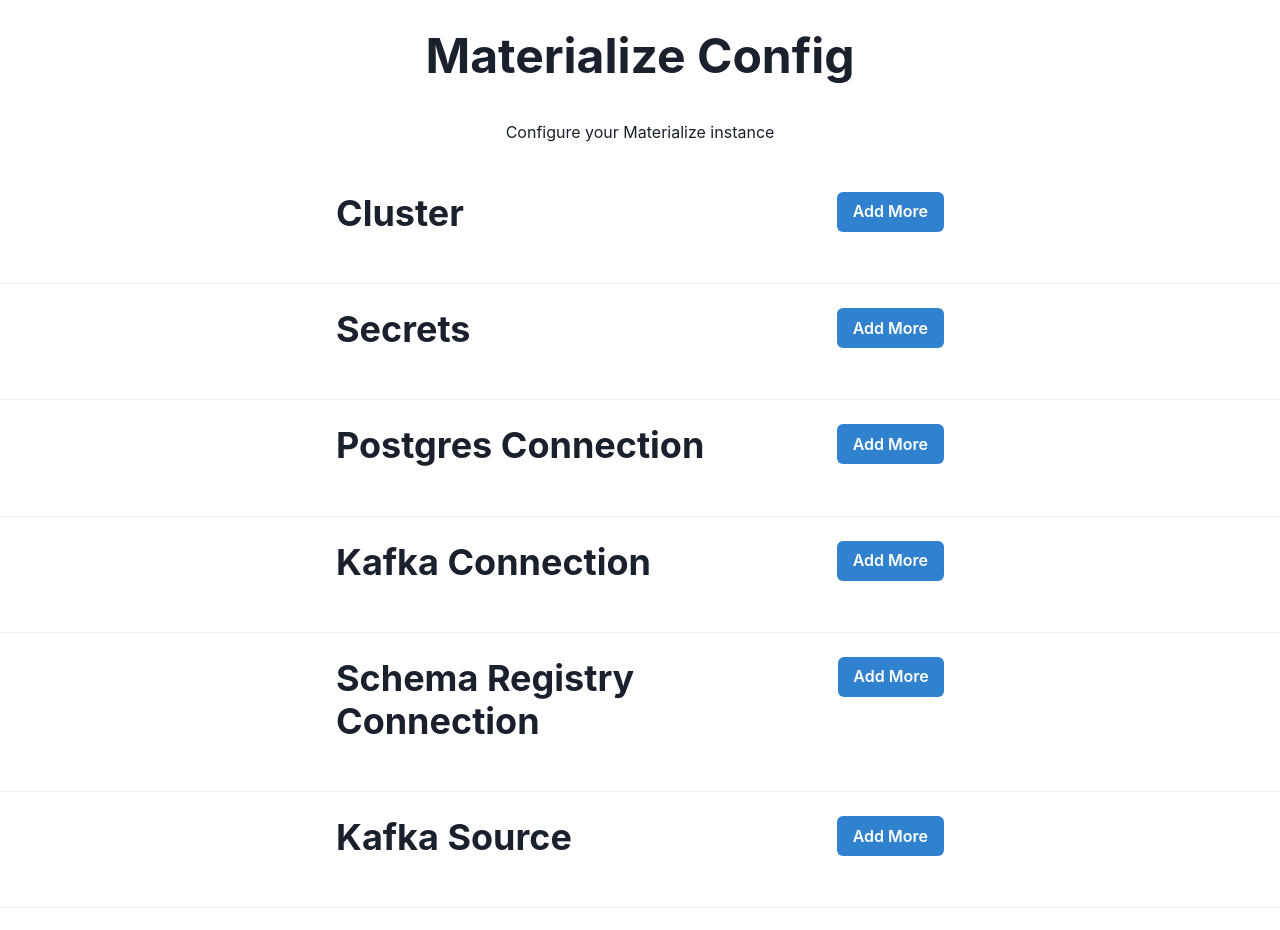
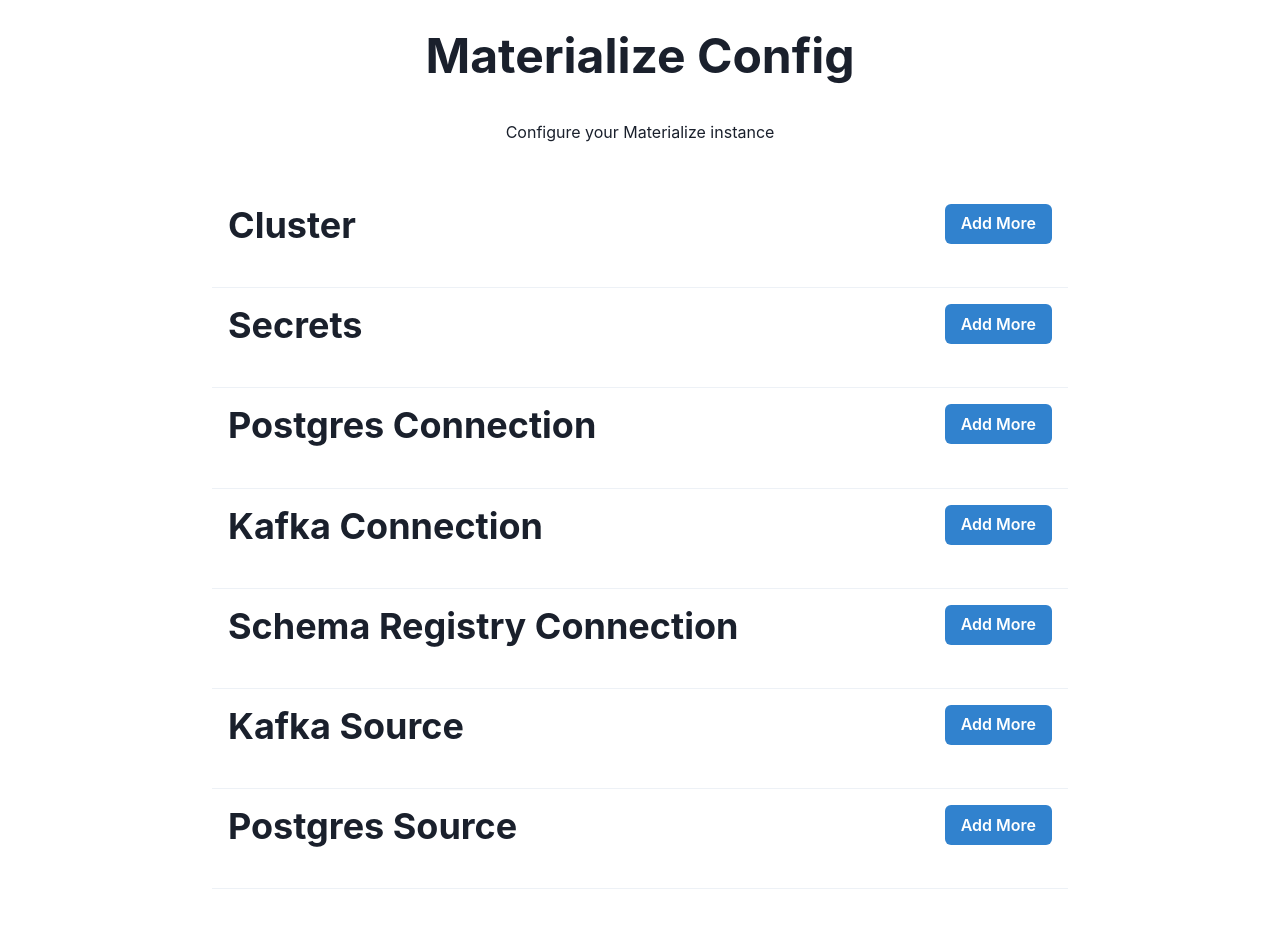
Before and after one commit to bobbyiliev/materialize-config, a React (Create React App) app: page / in a window 1280 px wide. Shown: the top 930 px of the page. After the commit the page ends 901 px from the top, so only its background shows below. Built offline with nearby package versions, Linux system fonts and the light colour scheme.

Commit message:
Update container classes

```diff
--- a/package.json
+++ b/package.json
@@ -4,6 +4,7 @@
   "private": true,
   "dependencies": {
     "@chakra-ui/color-mode": "^2.1.2",
+    "@chakra-ui/icons": "^2.0.4",
     "@chakra-ui/react": "^2.2.4",
     "@chakra-ui/theme": "^2.1.3",
     "@emotion/react": "^11.9.3",
--- a/src/App.js
+++ b/src/App.js
@@ -1,10 +1,6 @@
 import { useEffect } from "react";
 
-import {
-  ChakraProvider,
-  Divider,
-  VStack
-} from "@chakra-ui/react";
+import { ChakraProvider, Container, Divider, VStack } from "@chakra-ui/react";
 import "./App.css";
 
 import Cluster from "./components/Cluster";
@@ -26,6 +22,7 @@
     <ChakraProvider theme={theme}>
       <VStack>
         <Header />
+        <Container as="main" maxW="4xl" px="5" py="3">
           <Cluster />
           <Divider />
           <Secret />
@@ -40,6 +37,7 @@
           <Divider />
           <PostgresSource />
           <Divider />
+        </Container>
       </VStack>
     </ChakraProvider>
   );
--- a/src/components/Cluster.js
+++ b/src/components/Cluster.js
@@ -2,7 +2,6 @@
 import {
   Box,
   Button,
-  Container,
   Code,
   Flex,
   FormControl,
@@ -49,7 +48,7 @@
     setFormFields(data);
   };
   return (
-    <Container maxW="2xl">
+    <>
       <Flex p="4">
         <Heading as="h2" size="xl">
           Cluster
@@ -122,7 +121,7 @@
           );
         })}
       </div>
-    </Container>
+    </>
   );
 };
 
--- /dev/null
+++ b/src/components/CodeBlock.js
@@ -0,0 +1,11 @@
+import {
+  Code,
+} from "@chakra-ui/react";
+
+export const CodeBlock = ({ content }) => {
+    return (
+        <Code p="4" className="sqlOutput" fontSize="md">
+        {content}
+        </Code>
+    );
+}
--- a/src/components/KafkaConnection.js
+++ b/src/components/KafkaConnection.js
@@ -2,7 +2,6 @@
 import {
   Box,
   Button,
-  Container,
   Code,
   Flex,
   FormControl,
@@ -10,6 +9,7 @@
   Input,
   Spacer,
 } from "@chakra-ui/react";
+import { CodeBlock } from "./CodeBlock";
 
 const KafkaConnection = () => {
   const [formFields, setFormFields] = useState([]);
@@ -42,7 +42,7 @@
   };
 
   return (
-    <Container maxW="2xl">
+    <>
       <Flex p="4">
         <Heading as="h2" size="xl">
           Kafka Connection
@@ -193,7 +193,7 @@
           );
         })}
       </div>
-    </Container>
+    </>
   );
 };
 
--- a/src/components/KafkaSource.js
+++ b/src/components/KafkaSource.js
@@ -3,7 +3,6 @@
   Box,
   Button,
   FormControl,
-  Container,
   Code,
   Flex,
   Heading,
@@ -41,7 +40,7 @@
     setFormFields(data);
   };
   return (
-    <Container maxW="2xl">
+    <>
       <Flex p="4">
         <Heading as="h2" size="xl">
           Kafka Source
@@ -194,7 +193,7 @@
           );
         })}
       </div>
-    </Container>
+    </>
   );
 };
 
--- a/src/components/PostgresConnection.js
+++ b/src/components/PostgresConnection.js
@@ -2,7 +2,6 @@
 import {
   Box,
   Button,
-  Container,
   Code,
   Flex,
   FormControl,
@@ -40,7 +39,7 @@
     setFormFields(data);
   };
   return (
-    <Container maxW="2xl">
+    <>
       <Flex p="4">
         <Heading as="h2" size="xl">
           Postgres Connection
@@ -154,7 +153,7 @@
           );
         })}
       </div>
-    </Container>
+    </>
   );
 };
 
--- a/src/components/PostgresSource.js
+++ b/src/components/PostgresSource.js
@@ -2,7 +2,6 @@
 import {
   Box,
   Button,
-  Container,
   Code,
   Flex,
   FormControl,
@@ -36,7 +35,7 @@
     setFormFields(data);
   };
   return (
-    <Container maxW="2xl">
+    <>
       <Flex p="4">
         <Heading as="h2" size="xl">
           Postgres Source
@@ -97,7 +96,7 @@
           );
         })}
       </div>
-    </Container>
+    </>
   );
 };
 
--- a/src/components/SchemaRegistryConnection.js
+++ b/src/components/SchemaRegistryConnection.js
@@ -2,7 +2,6 @@
 import {
   Box,
   Button,
-  Container,
   Code,
   Flex,
   FormControl,
@@ -41,7 +40,7 @@
   };
 
   return (
-    <Container maxW="2xl">
+    <>
       <Flex p="4">
         <Heading as="h2" size="xl">
           Schema Registry Connection
@@ -177,7 +176,7 @@
           );
         })}
       </div>
-    </Container>
+    </>
   );
 };
 
--- a/src/components/Secret.js
+++ b/src/components/Secret.js
@@ -3,7 +3,6 @@
   Box,
   Button,
   Checkbox,
-  Container,
   Code,
   Flex,
   FormControl,
@@ -48,7 +47,7 @@
   };
 
   return (
-    <Container maxW="2xl">
+    <>
       <Flex p="4">
         <Heading as="h2" size="xl">
           Secrets
@@ -116,7 +115,7 @@
           );
         })}
       </div>
-    </Container>
+    </>
   );
 };
 
```
Also changed, not shown: 1 other file (tests, documents, lock files or other folders). Lines whose indentation alone changed are shown as unchanged.
